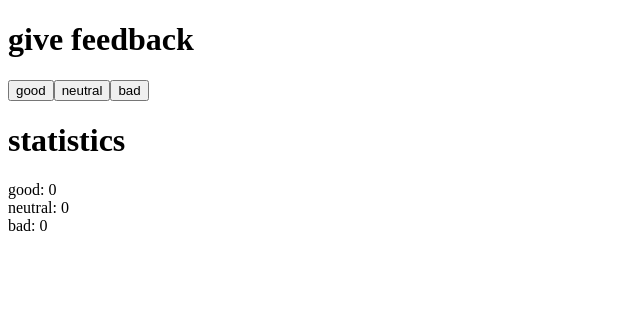
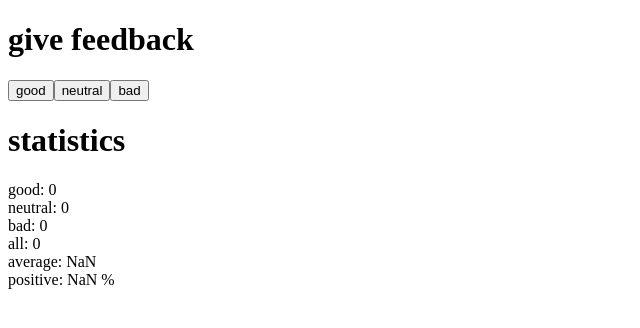
Before and after one commit to jayellho/fullstackopen, a React (Vite) app in the folder part1/unicafe/: page / in a window 1280 px wide. Shown: the top 328 px of the page, without its empty margins (0-640 px from the left). Built offline with nearby package versions, Linux system fonts and the light colour scheme.

Commit message:
feat: add completed exercise 1.7.

```diff
--- a/part1/unicafe/src/App.jsx
+++ b/part1/unicafe/src/App.jsx
@@ -18,6 +18,12 @@ const App = () => {
       <text>neutral: {neutral}</text>
       <br />
       <text>bad: {bad}</text>
+      <br />
+      <text>all: {good + neutral + bad}</text>
+      <br />
+      <text>average: {(good - bad) / (good + neutral + bad)}</text>
+      <br />
+      <text>positive: {good / (good + neutral + bad) * 100} %</text>
     </div>
   )
 }
```
